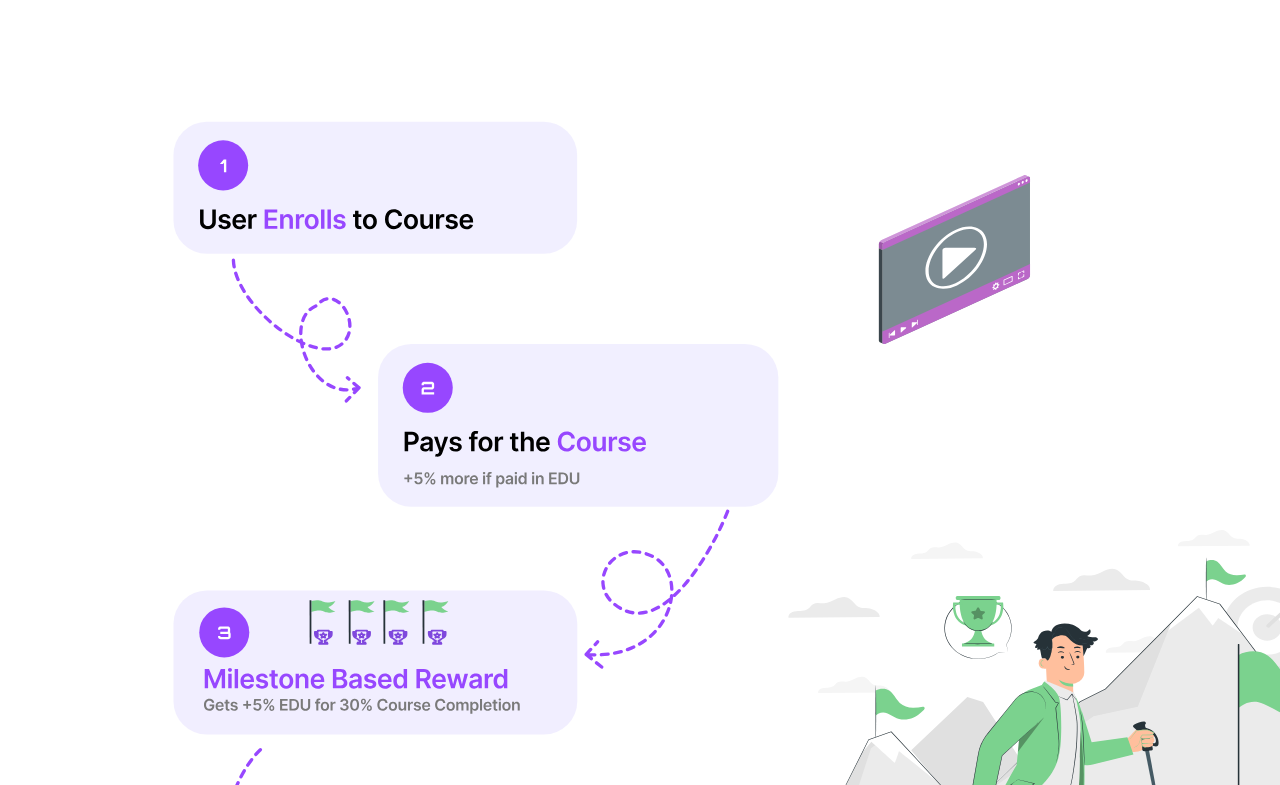
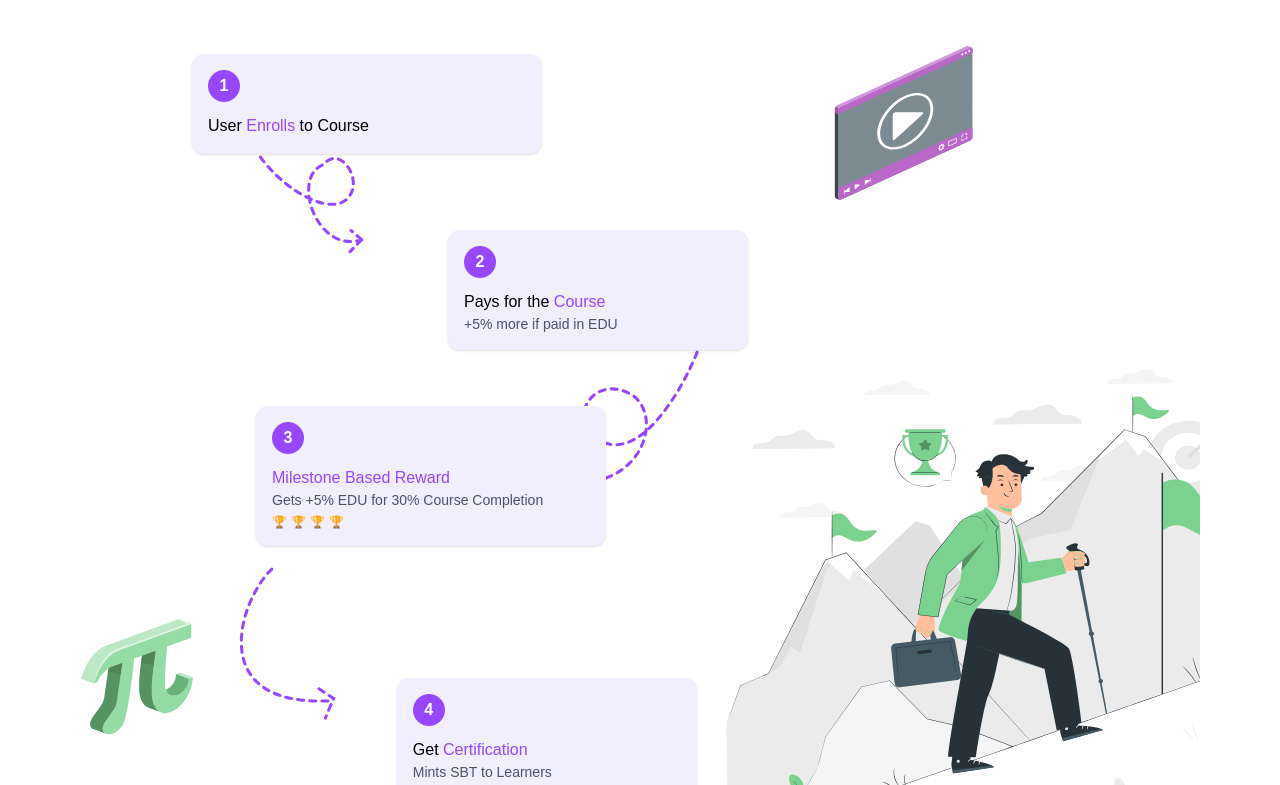
Before and after one commit to sagajax/LearnLed, a React (Vite) app: page / in a window 1280 px wide. Shown: the part 1195-1980 px from the top of the page. Built offline with nearby package versions, Linux system fonts and the light colour scheme; a web font is replaced by a local one.

Commit message:
enroll done

```diff
--- a/src/components/Enroll.jsx
+++ b/src/components/Enroll.jsx
@@ -2,15 +2,16 @@ import React from "react";
 import climb from "/e1.svg";
 import video from "/video.svg";
 import pi from "/pi.svg";
-import MobEnroll from "./MobEnroll";
+import MobEnroll from "/MobEnroll.svg";
 import enroll from "/enroll.svg";
 
 export default function Enroll() {
   return (
     <>
-      <div className="h-auto w-full bg-white py-12 relative overflow-hidden">
+      <div className="hidden md:block h-auto w-full bg-white py-12 relative overflow-hidden">
         <div className="w-full">
-          <div className="flex flex-col items-center justify-center">
+          {/* Heading */}
+          <div className="flex flex-col items-center justify-center mb-10">
             <div className="flex space-x-2 text-center justify-center items-center">
               <h1 className="text-xl lg:text-5xl font-inter font-light text-black text-center">
                 USER
@@ -20,18 +21,129 @@ export default function Enroll() {
               </h1>
             </div>
           </div>
+
+          {/* Background with Cards */}
           <div
-            className="w-full select-none pointer-events-none"
-            onContextMenu={(e) => e.preventDefault()}
+            className="w-full relative bg-contain bg-no-repeat bg-center mx-auto"
+            style={{
+              backgroundImage: `url(${enroll})`,
+              minHeight: "800px",
+              width: "100%",
+              position: "relative",
+            }}
           >
-            <img
-              src={enroll}
-              alt="Enrollment Illustration"
-              className="w-full"
-              draggable="false"
-            />
+            {/* Card 1 - User Enrolls */}
+            <div
+              className="absolute bg-[#f1eeff] rounded-xl p-4 shadow-sm transition-all duration-300 hover:scale-105 hover:bg-[#e9e1ff] hover:shadow-lg
+                  lg:left-[15%] lg:top-[1%] lg:w-[350px]
+                  md:left-[10%] md:top-[10%] md:w-[300px]"
+            >
+              <div className="flex flex-col items-start gap-3">
+                <div className="bg-[#9747FF] rounded-full w-8 h-8 flex items-center justify-center text-white font-semibold transition-transform duration-300 group-hover:rotate-12">
+                  1
+                </div>
+                <div>
+                  <p className="font-medium">
+                    User{" "}
+                    <span className="text-[#9747FF] font-medium">Enrolls</span>{" "}
+                    to Course
+                  </p>
+                </div>
+              </div>
+            </div>
+
+            {/* Card 2 - Pays for Course */}
+            <div
+              className="absolute bg-[#f1eeff] rounded-xl p-4 shadow-sm transition-all duration-300 hover:scale-105 hover:bg-[#e9e1ff] hover:shadow-lg
+                  lg:left-[35%] lg:top-[23%] lg:w-[300px]
+                  md:left-[30%] md:top-[25%] md:w-[280px]"
+            >
+              <div className="flex flex-col items-start gap-3">
+                <div className="bg-[#9747FF] rounded-full w-8 h-8 flex items-center justify-center text-white font-semibold transition-transform duration-300 group-hover:rotate-12">
+                  2
+                </div>
+                <div>
+                  <p className="font-medium">
+                    Pays for the{" "}
+                    <span className="text-[#9747FF] font-medium">Course</span>
+                  </p>
+                  <p className="text-sm text-gray-600">
+                    +5% more if paid in EDU
+                  </p>
+                </div>
+              </div>
+            </div>
+
+            {/* Card 3 - Milestone Based Reward */}
+            <div
+              className="absolute bg-[#f1eeff] rounded-xl p-4 shadow-sm transition-all duration-300 hover:scale-105 hover:bg-[#e9e1ff] hover:shadow-lg
+                  lg:left-[20%] lg:top-[45%] lg:w-[350px]
+                  md:left-[5%] md:top-[45%] md:w-[280px]"
+            >
+              <div className="flex flex-col items-start gap-3">
+                <div className="bg-[#9747FF] rounded-full w-8 h-8 flex items-center justify-center text-white font-semibold transition-transform duration-300 group-hover:rotate-12">
+                  3
+                </div>
+                <div>
+                  <p className="text-[#9747FF] font-medium">
+                    Milestone Based Reward
+                  </p>
+                  <p className="text-sm text-gray-600">
+                    Gets +5% EDU for 30% Course Completion
+                  </p>
+                  <div className="flex mt-1">
+                    <div className="flex gap-1">
+                      {[1, 2, 3, 4].map((i) => (
+                        <div key={i} className="text-xs text-[#9747FF]">
+                          🏆
+                        </div>
+                      ))}
+                    </div>
+                  </div>
+                </div>
+              </div>
+            </div>
+
+            {/* Card 4 - Get Certification */}
+            <div
+              className="absolute bg-[#f1eeff] rounded-xl p-4 shadow-sm transition-all duration-300 hover:scale-105 hover:bg-[#e9e1ff] hover:shadow-lg
+                  lg:left-[31%] lg:top-[79%] lg:w-[300px]
+                  md:left-[25%] md:top-[70%] md:w-[280px]"
+            >
+              <div className="flex flex-col items-start gap-3">
+                <div className="bg-[#9747FF] rounded-full w-8 h-8 flex items-center justify-center text-white font-semibold transition-transform duration-300 group-hover:rotate-12">
+                  4
+                </div>
+                <div>
+                  <p className="font-medium">
+                    Get{" "}
+                    <span className="text-[#9747FF] font-medium">
+                      Certification
+                    </span>
+                  </p>
+                  <p className="text-sm text-gray-600">Mints SBT to Learners</p>
+                </div>
+              </div>
+            </div>
           </div>
         </div>
+      </div>
+      <div className=" md:hidden">
+        <div className="flex flex-col items-center justify-center mb-10">
+          <div className="flex space-x-2 text-center justify-center items-center">
+            <h1 className="text-xl lg:text-5xl font-inter font-light text-black text-center">
+              USER
+            </h1>
+            <h1 className="text-xl lg:text-5xl font-inter font-semibold text-[#9747FF] text-center">
+              ENROLLMENT
+            </h1>
+          </div>
+        </div>
+        <img
+          src={MobEnroll}
+          alt="Enroll"
+          className="w-full h-full object-cover"
+        />
       </div>
     </>
   );
```
Also changed, not shown: public/MobEnroll.svg (added), public/enroll.svg.
